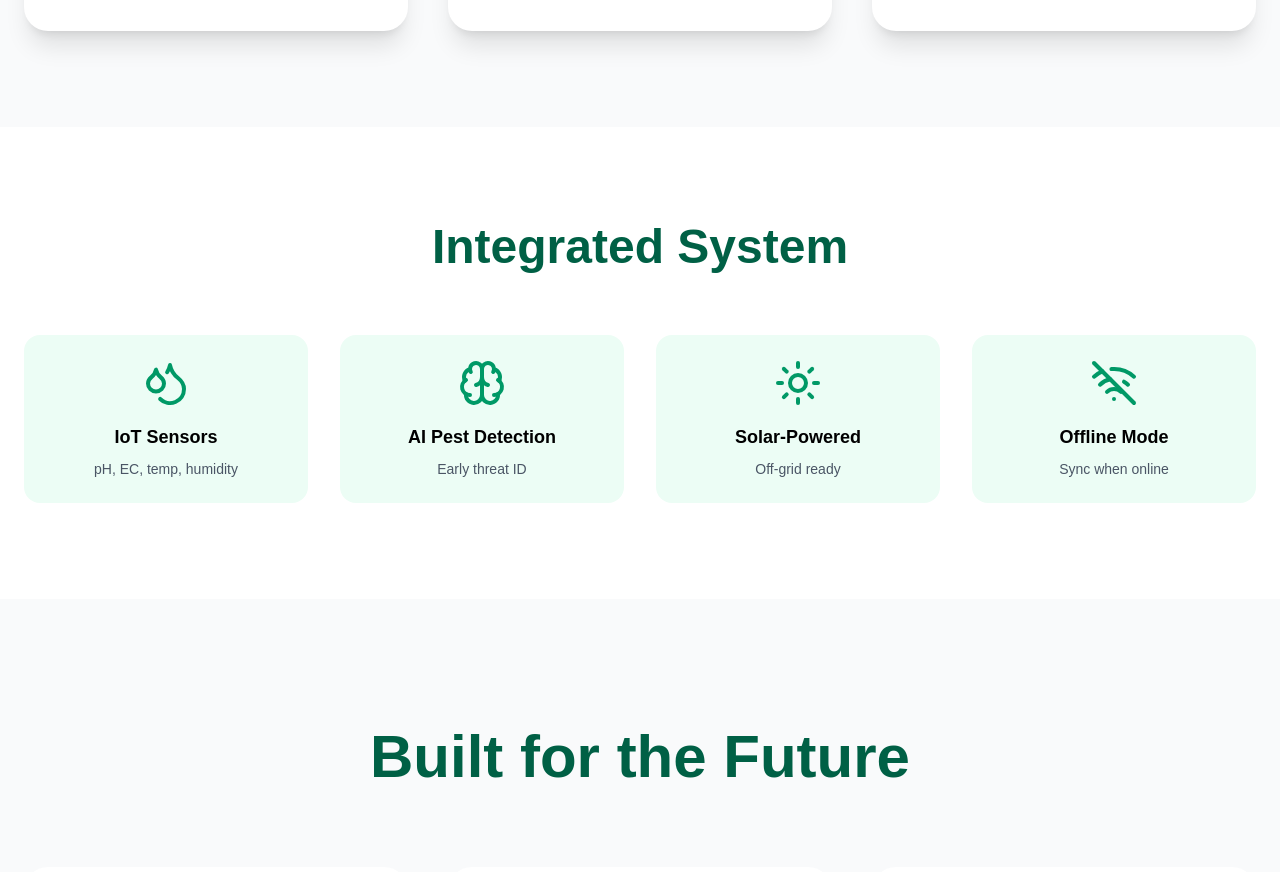
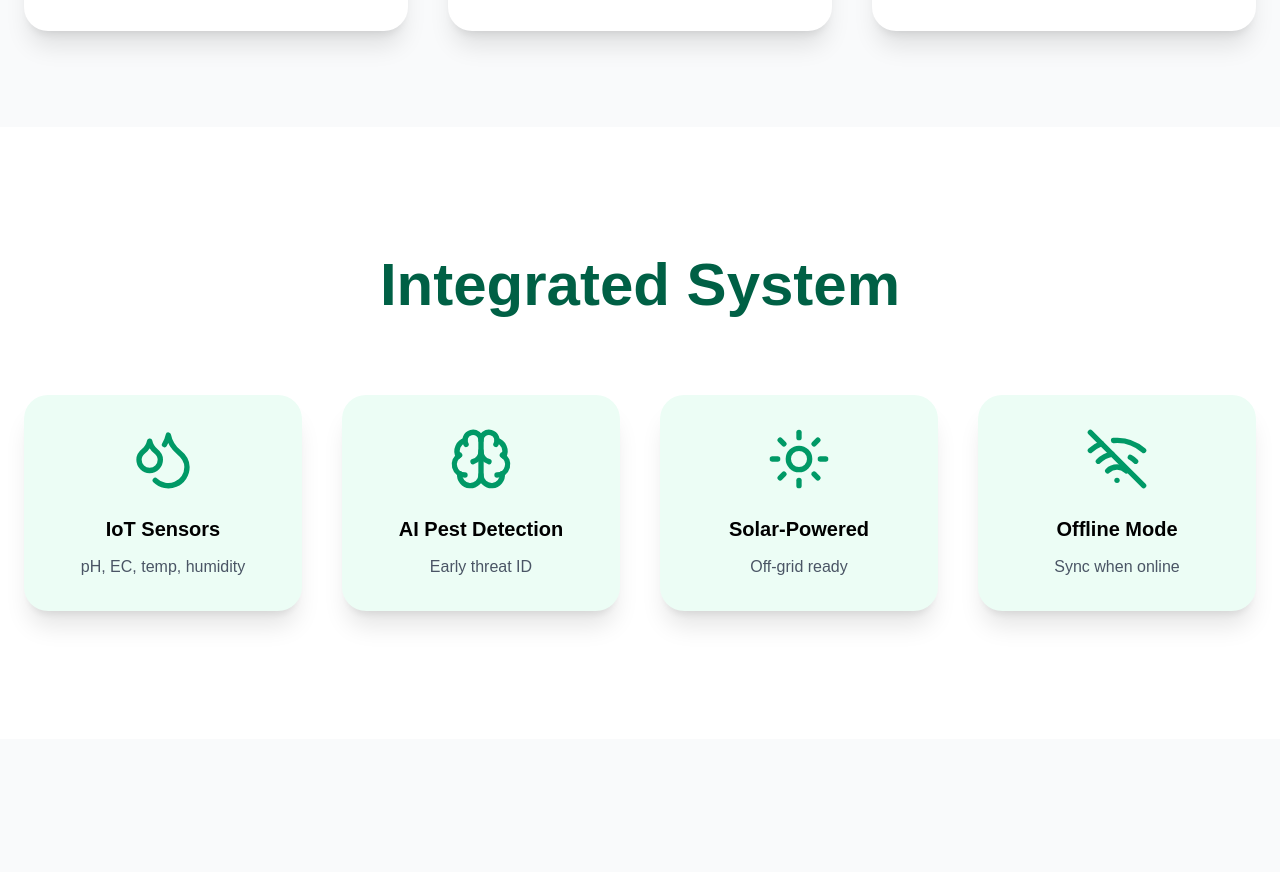
Before and after one commit to Molkaaa02/HydroFirma, a Next.js app: page / in a window 1280 px wide. Shown: the part 1720-2592 px from the top of the page. Built offline with nearby package versions, Linux system fonts and the light colour scheme.

Commit message:
Refactor Products component to use Icon property

```diff
--- a/src/components/Products.tsx
+++ b/src/components/Products.tsx
@@ -1,26 +1,42 @@
+'use client';
+import { motion } from "framer-motion";
 import { Droplets, Brain, Sun, WifiOff } from 'lucide-react';
 
+const items = [
+  { Icon: Droplets, title: "IoT Sensors", desc: "pH, EC, temp, humidity" },
+  { Icon: Brain, title: "AI Pest Detection", desc: "Early threat ID" },
+  { Icon: Sun, title: "Solar-Powered", desc: "Off-grid ready" },
+  { Icon: WifiOff, title: "Offline Mode", desc: "Sync when online" },
+];
+
 export default function Products() {
-  const items = [
-    { icon: Droplets, title: "IoT Sensors", desc: "pH, EC, temp, humidity" },
-    { icon: Brain, title: "AI Pest Detection", desc: "Early threat ID" },
-    { icon: Sun, title: "Solar-Powered", desc: "Off-grid ready" },
-    { icon: WifiOff, title: "Offline Mode", desc: "Sync when online" },
-  ];
+  return (
+    <section id="products" className="py-32 bg-white">
+      <div className="max-w-7xl mx-auto px-6">
+        <motion.h2
+          initial={{ opacity: 0 }}
+          whileInView={{ opacity: 1 }}
+          className="text-5xl md:text-6xl font-bold text-center text-emerald-800 mb-20"
+        >
+          Integrated System
+        </motion.h2>
 
-  return (
-    <section id="products" className="py-24 bg-white">
-      <div className="max-w-7xl mx-auto px-6">
-        <h2 className="text-4xl md:text-5xl font-bold text-center text-emerald-800 mb-16">
-          Integrated System
-        </h2>
-        <div className="grid md:grid-cols-2 lg:grid-cols-4 gap-8">
+        <div className="grid md:grid-cols-2 lg:grid-cols-4 gap-10">
           {items.map((item, i) => (
-            <div key={i} className="text-center p-6 bg-emerald-50 rounded-2xl">
-              <item.icon className="w-12 h-12 text-emerald-600 mx-auto mb-4" />
-              <h3 className="font-bold text-lg mb-2 text-black">{item.title}</h3>
-              <p className="text-sm text-gray-600">{item.desc}</p>
-            </div>
+            <motion.div
+              key={i}
+              initial={{ opacity: 0, rotateY: -180 }}
+              whileInView={{ opacity: 1, rotateY: 0 }}
+              transition={{ delay: i * 0.15, duration: 0.8 }}
+              whileHover={{ y: -15, rotate: 5 }}
+              className="group perspective-1000"
+            >
+              <div className="relative p-8 bg-emerald-50 rounded-3xl shadow-xl h-full transform-gpu preserve-3d group-hover:rotate-y-12 transition-all duration-500">
+                <item.Icon className="w-16 h-16 text-emerald-600 mx-auto mb-6 group-hover:scale-110 transition-transform" />
+                <h3 className="font-bold text-xl mb-3 text-center text-black">{item.title}</h3>
+                <p className="text-center text-gray-600">{item.desc}</p>
+              </div>
+            </motion.div>
           ))}
         </div>
       </div>
```
